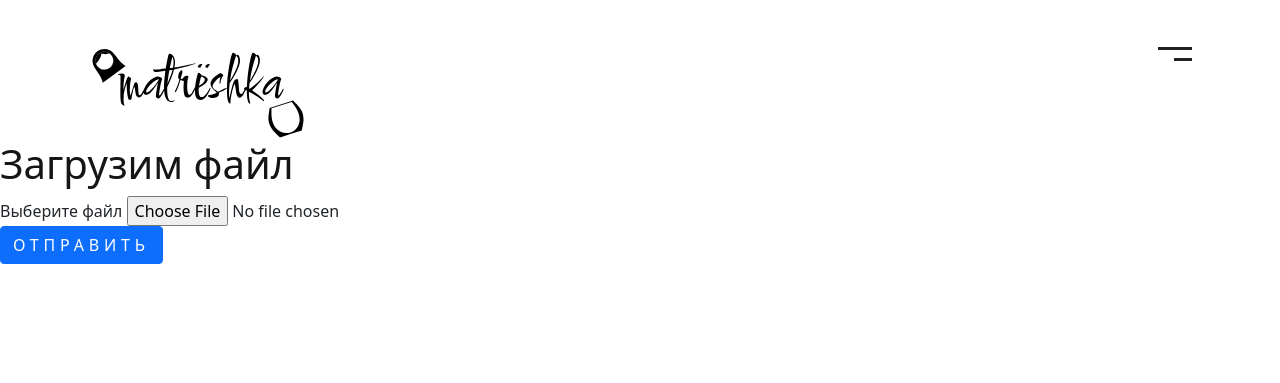
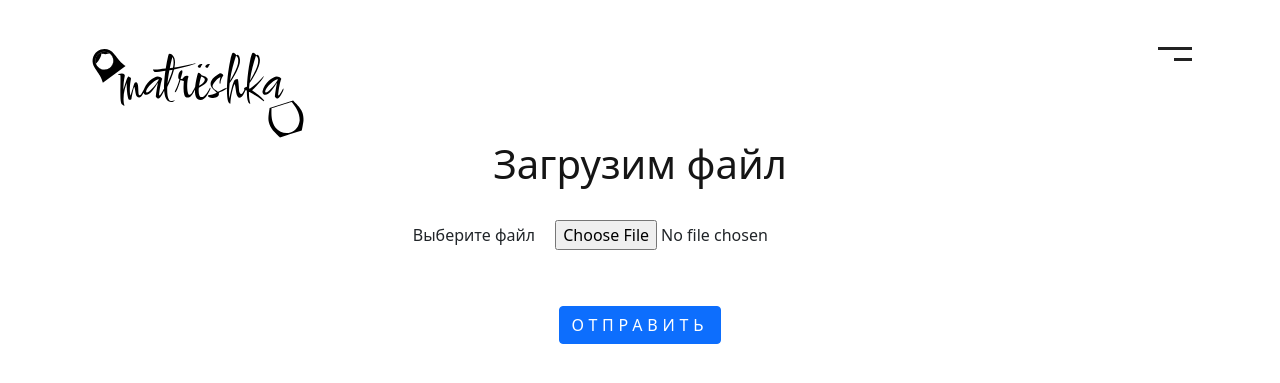
Before and after one commit to deisof/IT-FEST2022, a Flask app: page /card_img/1 in a window 1280 px wide. Shown: the top 383 px of the page. Run offline with Flask 2, Linux system fonts and the light colour scheme; parts of the project's set-up code (start-up, migrations or seed data) failed here and were passed over; some libraries are stand-ins or nearby versions.

Commit message:
я устал

```diff
--- a/templates/card_img.html
+++ b/templates/card_img.html
@@ -27,13 +27,13 @@
     </head>
 
     <body>
-        <h1>Загрузим файл</h1>
-        <form method="post" enctype="multipart/form-data">
-            <div class="form-group">
-                <label for="photo">Выберите файл</label>
-                <input type="file" class="form-control-file" id="photo" name="file">
+        <h1 class="text-center">Загрузим файл</h1>
+        <form method="post" enctype="multipart/form-data" class="text-center">
+            <div class="form-group justify-content-center text-center m-4">
+                <label for="photo" class="form-label m-2">Выберите файл</label>
+                <input type="file" class="form-control-file m-2" id="photo" name="file">
             </div>
-            <button type="submit" class="btn btn-primary">Отправить</button>
+            <button type="submit" class="btn btn-primary m-4">Отправить</button>
         </form>
     </body>
 
```
Also changed, not shown: db/it-fest.db.
